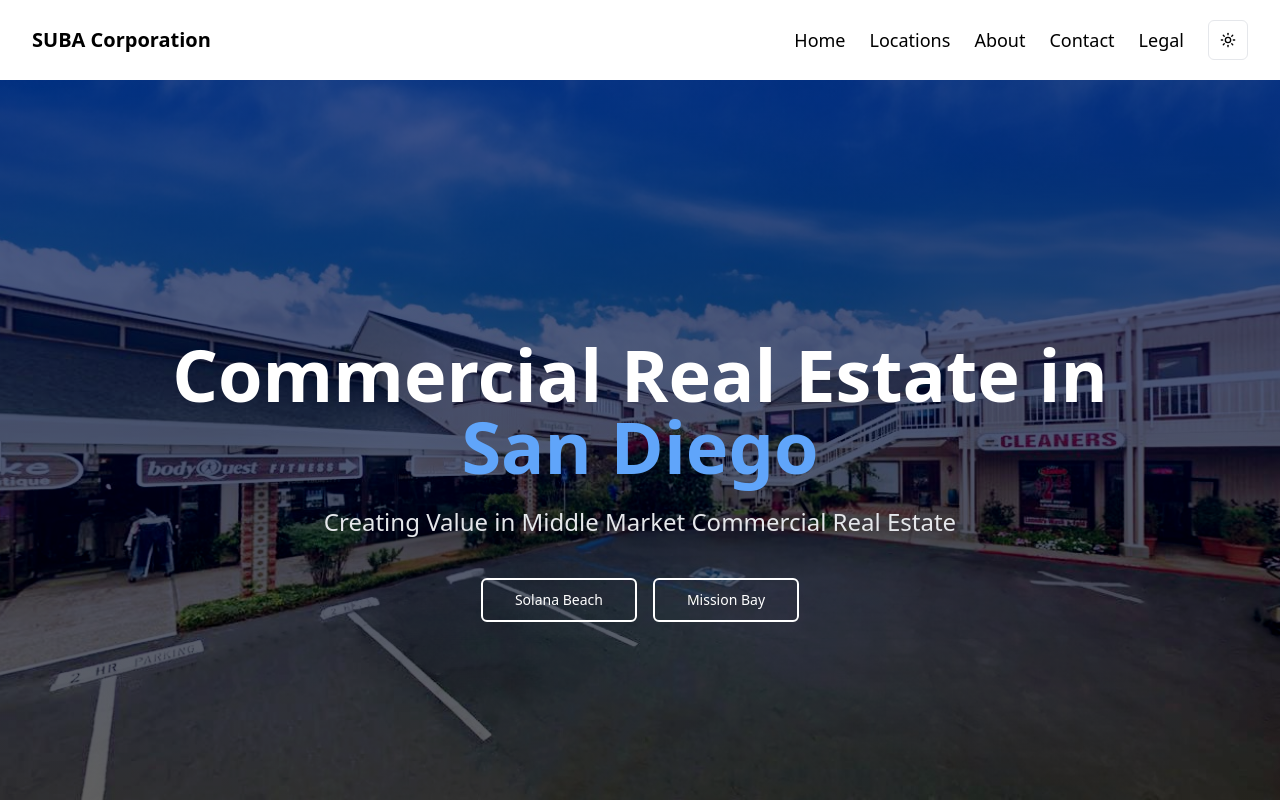
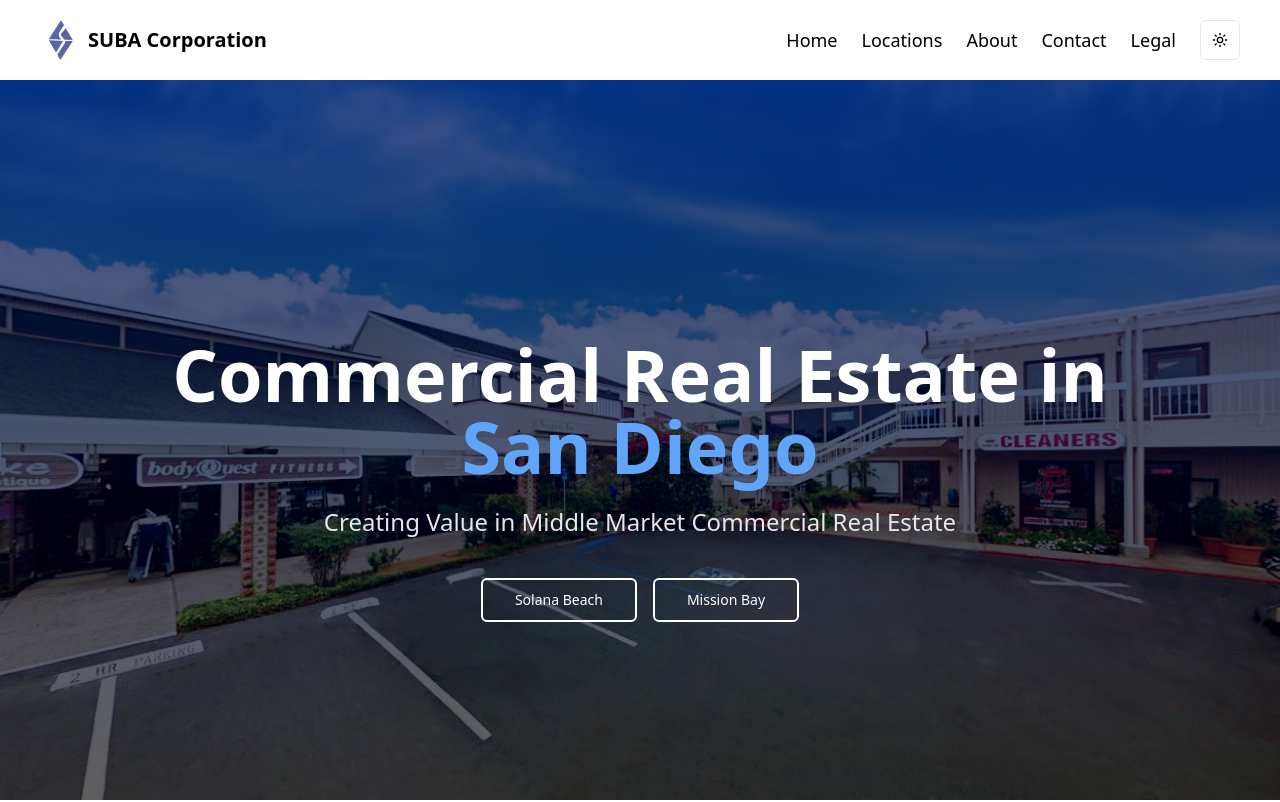
Before and after one commit to WilliamGiammona/subacorp, a Next.js app: page / in a window 1280 px wide. Shown: the top 802 px of the page. Built offline with nearby package versions, Linux system fonts and the light colour scheme.

Commit message:
added logo

```diff
--- a/app/components/ui/navigation/NavBar.tsx
+++ b/app/components/ui/navigation/NavBar.tsx
@@ -3,6 +3,7 @@
 import { Menu } from "lucide-react";
 import { Button } from "@/app/components/ui/button";
 import Link from "next/link";
+import Image from "next/image";
 import { useState } from "react";
 import { ModeToggle } from "@/app/components/ui/mode-toggle";
 
@@ -12,9 +13,18 @@ export default function NavBar() {
 
   return (
     <nav className="bg-white dark:bg-[#1f2937] shadow-sm md:py-2">
-      <div className="max-w-7xl mx-auto px-4 sm:px-6 lg:px-8">
+      <div className="max-w-8xl mx-auto px-4 sm:px-6 lg:px-10">
         <div className="flex items-center justify-between h-16">
-          <h1 className="font-bold text-xl">SUBA Corporation</h1>
+          <div className="flex items-center space-x-2">
+            <Image
+              src="/images/SubaCorpLogo.jpg"
+              alt="SUBA Corporation Logo"
+              width={40}
+              height={40}
+              className="rounded-md"
+            />
+            <h1 className="font-bold text-xl">SUBA Corporation</h1>
+          </div>
 
           <div className="hidden md:flex items-center space-x-6">
             <Link href="/" className="hover:text-gray-600 text-lg">
```
